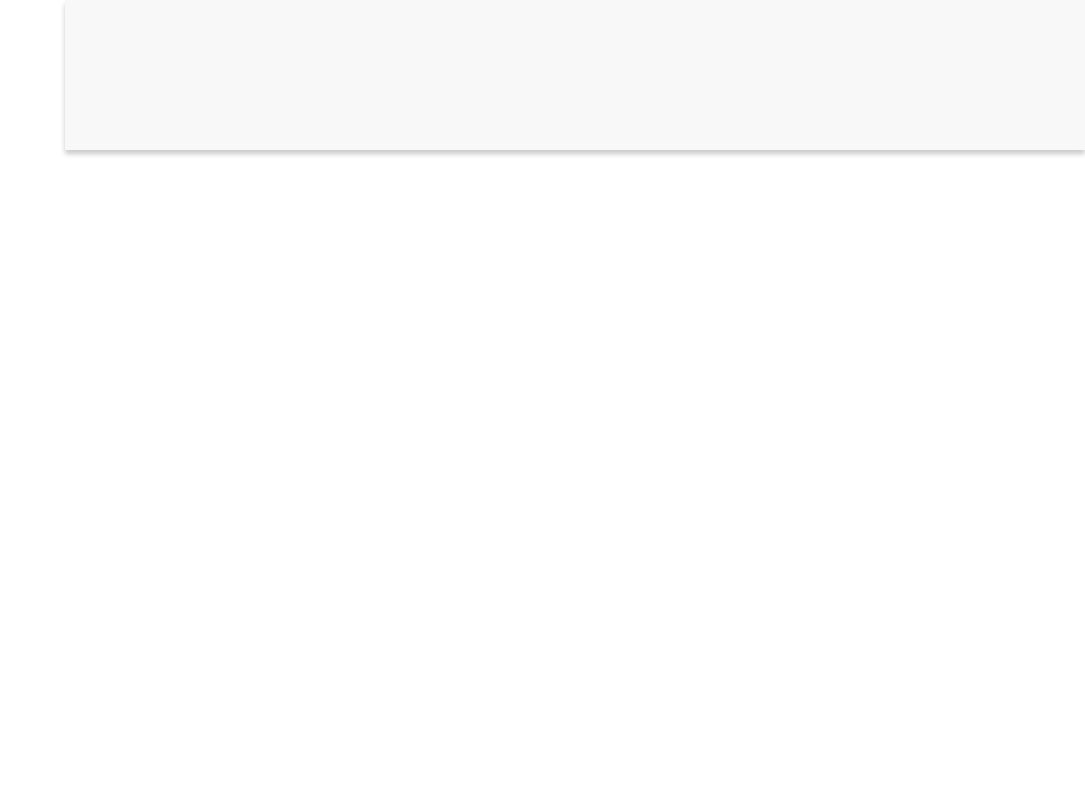
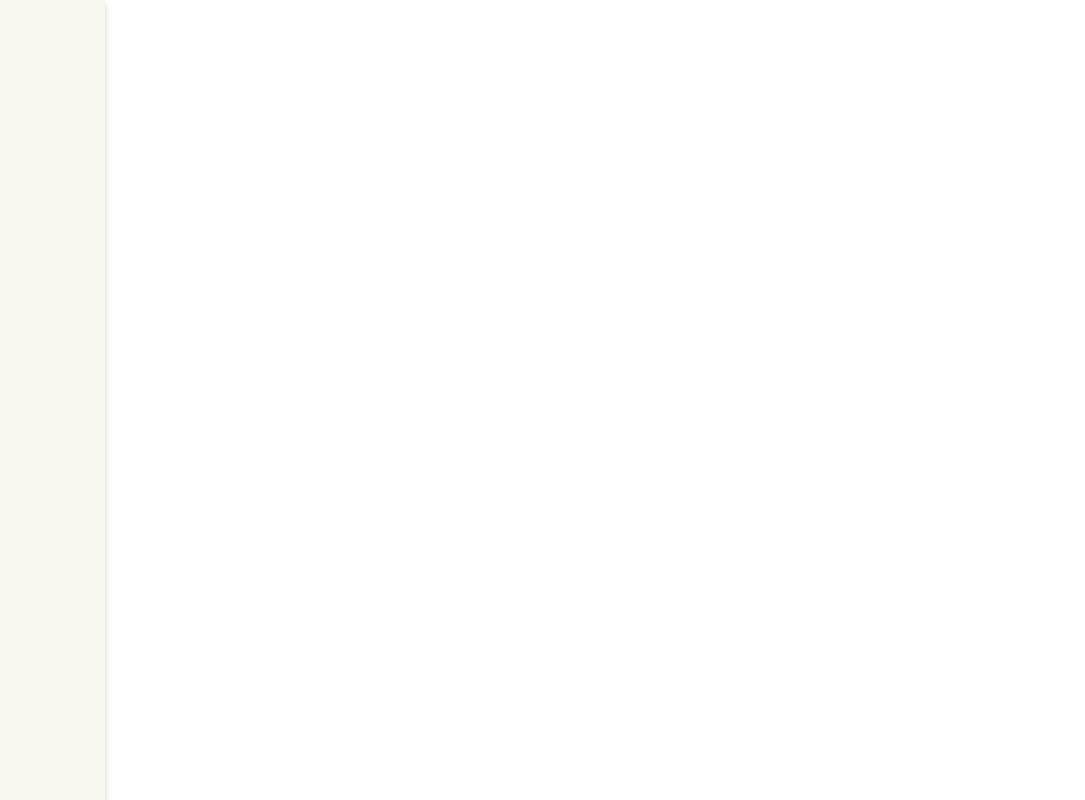
Before and after one commit to aguvai/odin-todo, a website built with webpack: page src/template.html in a window 1280 px wide. Shown: the whole page, without its empty margins (195-1280 px from the left). Built offline with nearby package versions, Linux system fonts and the light colour scheme.

Commit message:
Add basic sidebar styling

```diff
--- a/src/styles.css
+++ b/src/styles.css
@@ -2,8 +2,7 @@
   --offwhite: rgb(248, 248, 248);
   --blue: rgb(31, 167, 221);
   --offblack: rgb(25, 25, 25);
-  --boxshadow-color: rgb(202, 202, 202);
-  --card-ptext-color: rgb(100, 100, 100);
+  --boxshadow-color: rgb(200, 200, 200);
   --signature-orange: rgb(238, 176, 82);
 }
 
@@ -19,7 +18,7 @@ body {
 
 .app {
   display: grid;
-  grid-template-columns: 260px 1fr;
+  grid-template-columns: 300px 1fr;
   grid-template-rows: 1.15fr 5fr;
 
   width: 100%;
@@ -27,16 +26,21 @@ body {
 }
 
 header {
-  grid-area: 1/2/1/3;
+  grid-area: 1/1/3/1;
 
   padding: .5rem 3rem;
 
   display: grid;
   gap: 1rem;
 
-  z-index: 1;
-
-  background-color: var(--offwhite);
+  background-color: rgb(248, 248, 240);
 
   box-shadow: 0px 4px 5px var(--boxshadow-color);
 }
+
+
+main {
+  display: grid;
+  grid-template-rows: repeat(auto-fill, minmax(300px, 1fr));
+  grid-template-columns: repeat(auto-fill, minmax(200px, 1fr));
+}
```
Also changed, not shown: src/domHandler.js (+9 -0 lines).
